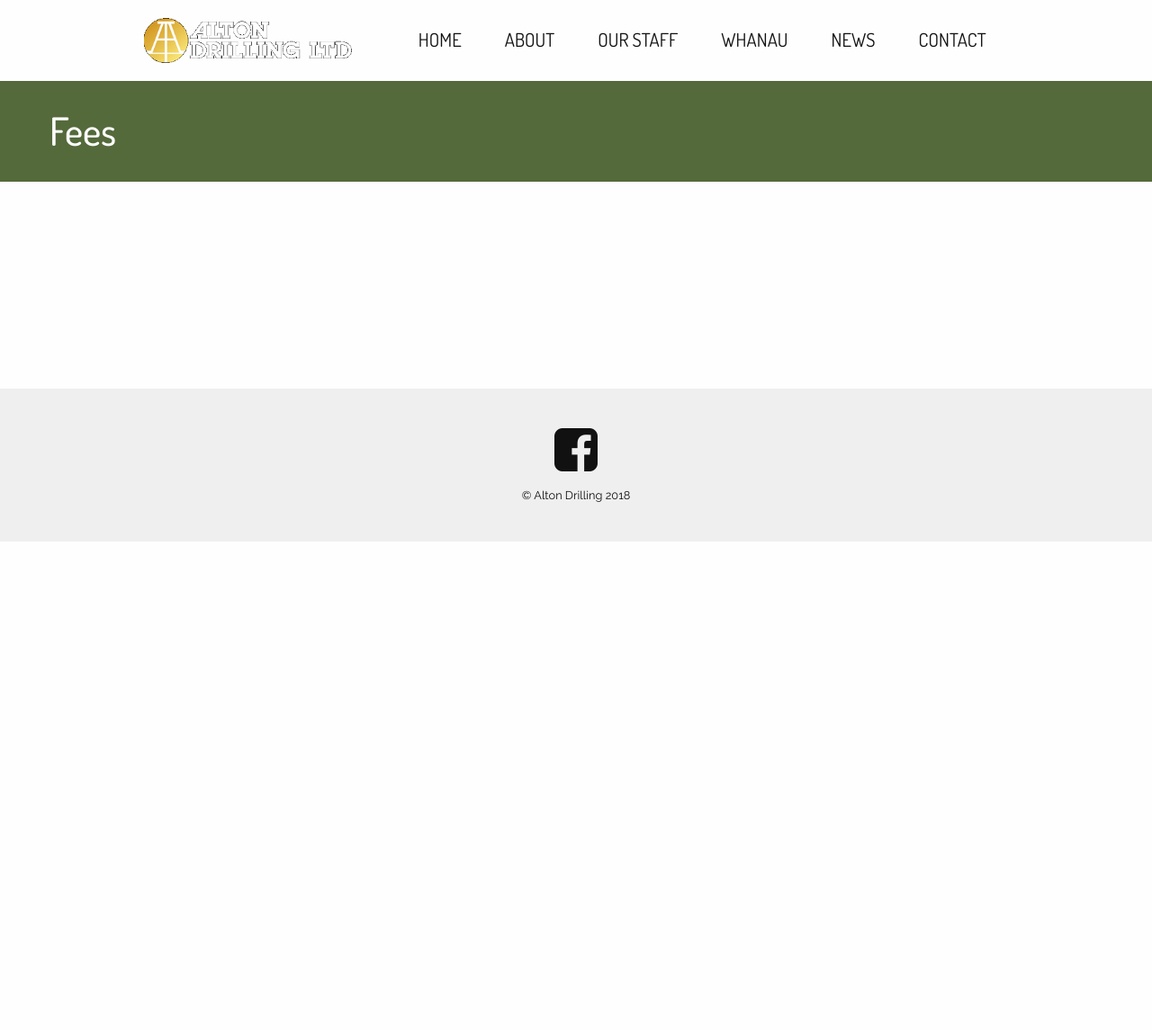
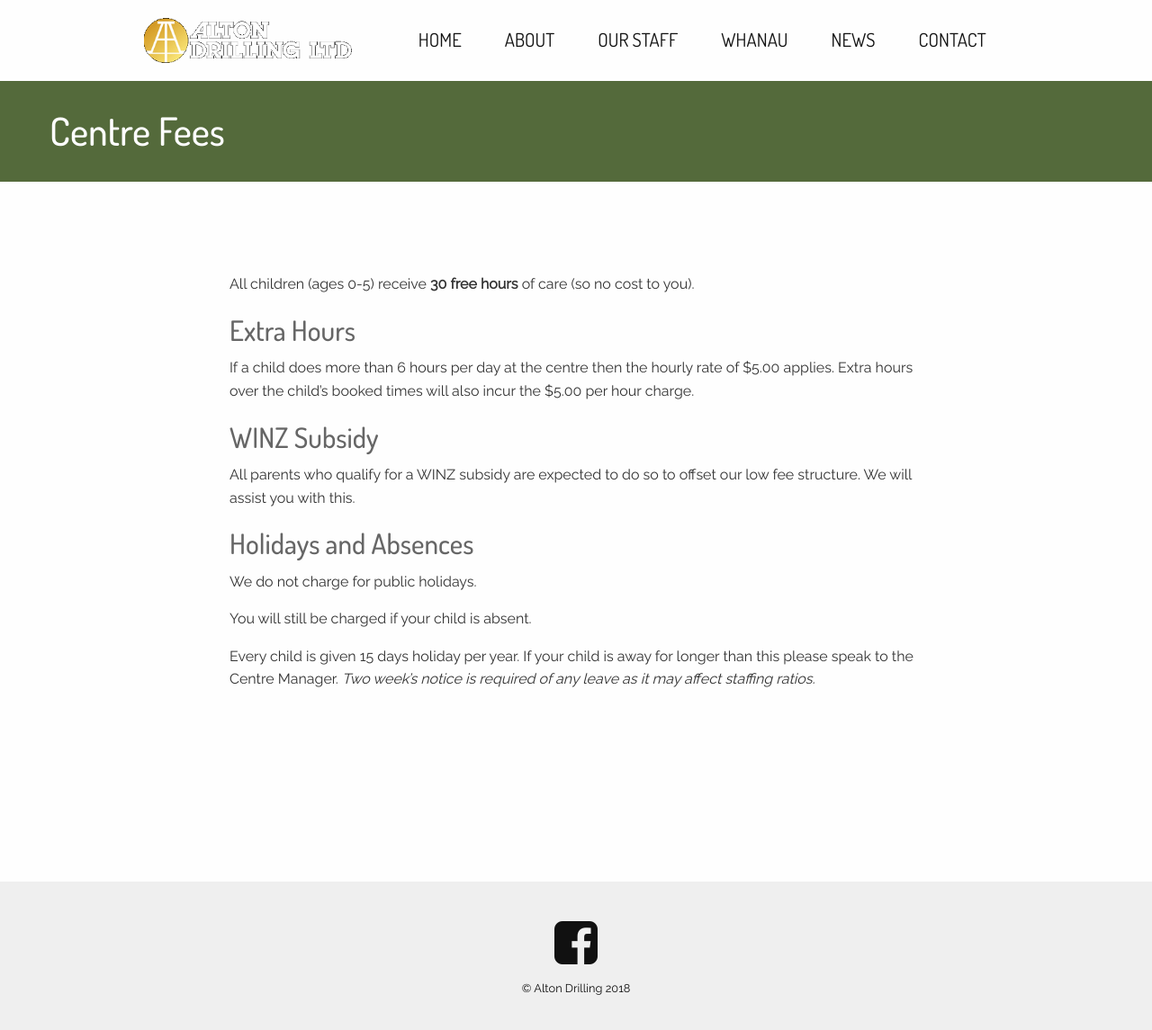
Before and after one commit to viv-b/footprints-preschool, a Jekyll site: the page built from fees.html, in a window 1280 px wide and 1150 px high. Shown: the top 1145 px of the window at 90% size. Built offline with Jekyll 4.4.1, drawn with Linux system fonts in a browser that asks for light colours; nearby versions of some CDN libraries.

Commit message:
Updated 'fees.html' via CloudCannon

```diff
--- a/fees.html
+++ b/fees.html
@@ -2,7 +2,7 @@
 title: Fees
 meta_title:
 description:
-heading:
+heading: Centre Fees
 ---
 
 {% include heading.html %}
@@ -13,7 +13,16 @@ heading:
 
             <div class="large-offset-2 large-8 cell">
                 <div class="editable">
-
+                	<p>&nbsp;</p>
+                	<p>All children (ages 0-5) receive <strong>30 free hours</strong> of care (so no cost to you).</p>
+                	<h3>Extra Hours</h3>
+                	<p>If a child does more than 6 hours per day at the centre then the hourly rate of $5.00 applies. Extra hours over the child&rsquo;s booked times will also incur the $5.00 per hour charge.&nbsp;</p>
+                	<h3>WINZ Subsidy</h3>
+                	<p>All parents who qualify for a WINZ subsidy are expected to do so to offset our low fee structure. We will assist you with this.&nbsp;</p>
+                	<h3>Holidays and Absences</h3>
+                	<p>We do not charge for public holidays.</p>
+                	<p>You will still be charged if your child is absent.</p>
+                	<p>Every child is given 15 days holiday per year. If your child is away for longer than this please speak to the Centre Manager. <em>Two week&rsquo;s notice is required of any leave as it may affect staffing ratios.&nbsp;</em><br />&nbsp;</p>
                 </div>
             </div>
 
```
